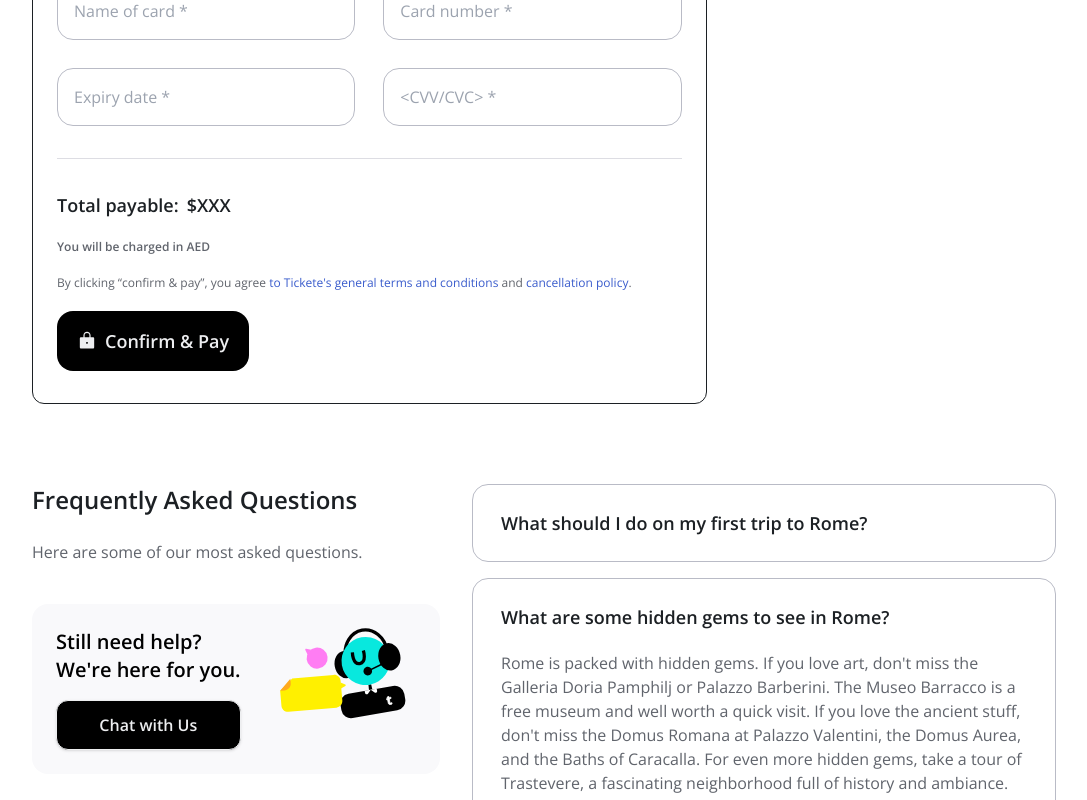
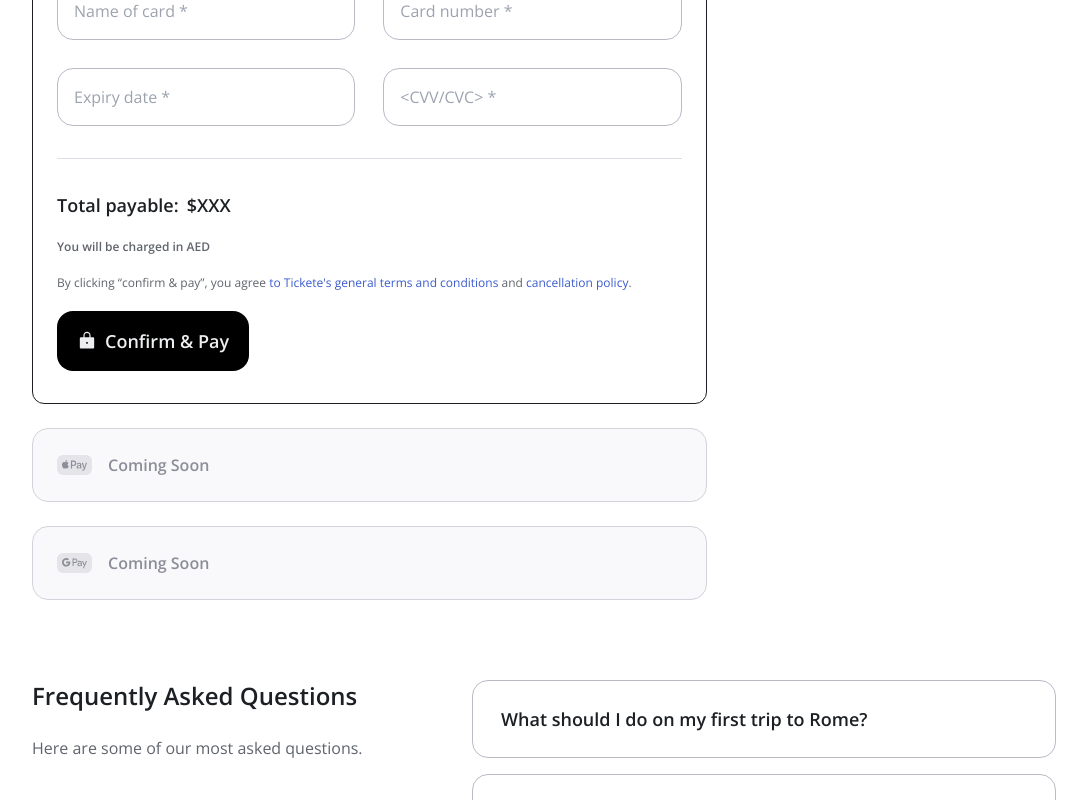
Before and after one commit to AHTHneeuhl/tickete, a Next.js app: page / in a window 1280 px wide. Shown: the part 1300-2100 px from the top of the page, without its empty margins (96-1183 px from the left). Built offline with nearby package versions, Linux system fonts and the light colour scheme.

Commit message:
feat: create coming soon components

```diff
--- a/src/components/payments/ComingSoon.tsx
+++ b/src/components/payments/ComingSoon.tsx
@@ -1,5 +1,17 @@
-const ComingSoon: React.FC = () => {
-  return <div className="p-4 rounded-xl border">Coming Soon</div>;
+import Image from "next/image";
+
+type TProps = {
+  method: string;
+  imageUrl: string;
+};
+
+const ComingSoon: React.FC<TProps> = ({ method, imageUrl }) => {
+  return (
+    <div className="flex flex-row gap-4 items-center bg-grey-100 p-6 rounded-2xl border border-grey-default-subtle">
+      <Image src={imageUrl} alt="" width={35} height={24} />
+      <p className="text-grey-disabled text-base font-semibold">Coming Soon</p>
+    </div>
+  );
 };
 
 export default ComingSoon;
--- a/src/components/payments/PaymentMethods.tsx
+++ b/src/components/payments/PaymentMethods.tsx
@@ -1,3 +1,4 @@
+import ComingSoon from "./ComingSoon";
 import PaymentMethod from "./PaymentMethod";
 
 const PaymentMethods: React.FC = () => {
@@ -9,7 +10,11 @@ const PaymentMethods: React.FC = () => {
       <p className="text-grey-secondary text-base font-normal pb-4">
         Payments with Tickete are secure and encrypted.
       </p>
-      <PaymentMethod />
+      <div className="flex flex-col gap-6">
+        <PaymentMethod />
+        <ComingSoon method="ApplePay" imageUrl="/apple-pay.svg" />
+        <ComingSoon method="GooglePay" imageUrl="/google-pay.svg" />
+      </div>
     </div>
   );
 };
--- a/tailwind.config.ts
+++ b/tailwind.config.ts
@@ -17,6 +17,8 @@ const config: Config = {
       "border-grey": "#D3D4DB",
       "border-grey-default": "#B9BBC6",
       "border-grey-selected": "#1C2024",
+      "grey-default-subtle": "#D3D4DB",
+      "grey-disabled": "#8B8D98",
       "grey-100": "#F9F9FB",
       "green-900": "#299764",
       "green-200": "#E9F9EE",
```
